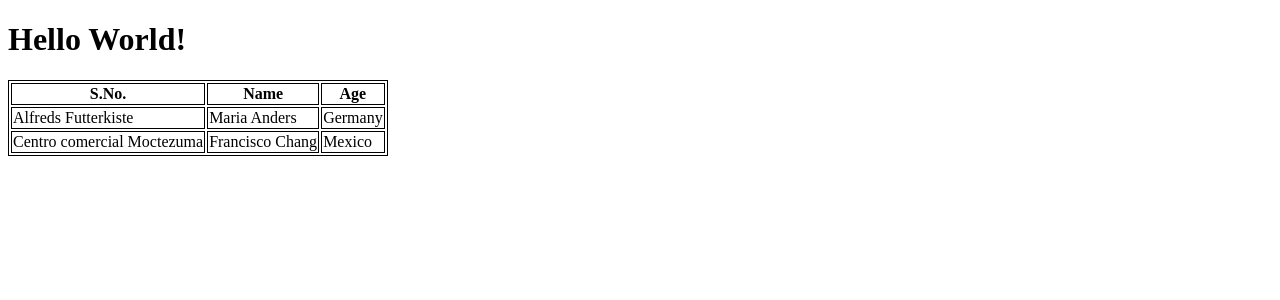
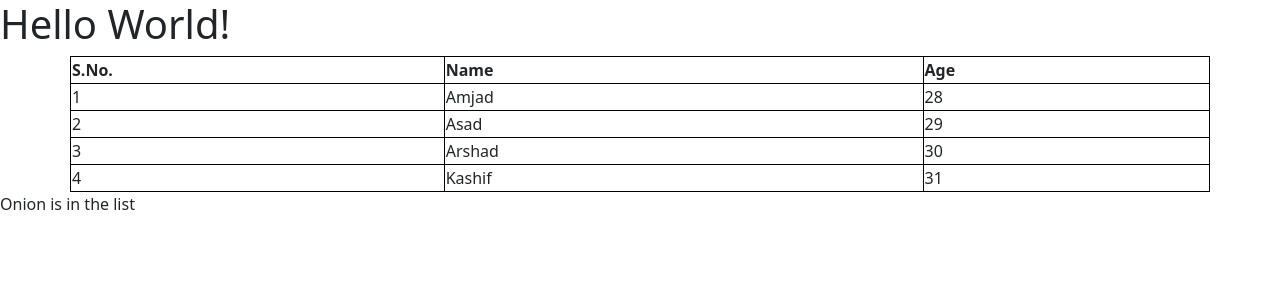
Before and after one commit to engineer-amjid/django_tutorial, a Django app: page / in a window 1280 px wide. Shown: the top 300 px of the page. Run offline with Django 5.2, Linux system fonts and the light colour scheme.

Commit message:
template tags

```diff
--- a/home/templates/home/index.html
+++ b/home/templates/home/index.html
@@ -3,6 +3,7 @@
 <html lang="en">
 <head>
     <meta charset="UTF-8">
+    <link href="https://cdn.jsdelivr.net/npm/bootstrap@5.3.3/dist/css/bootstrap.min.css" rel="stylesheet" integrity="sha384-QWTKZyjpPEjISv5WaRU9OFeRpok6YctnYmDr5pNlyT2bRjXh0JMhjY6hW+ALEwIH" crossorigin="anonymous">
     <title>Home Page</title>
     <style>
         table, th, td, tr {
@@ -12,22 +13,26 @@
 </head>
 <body>
     <h1>Hello World!</h1>
-<table>
+<table class="container">
   <tr>
     <th>S.No.</th>
     <th>Name</th>
     <th>Age</th>
   </tr>
-  <tr>
-    <td>Alfreds Futterkiste</td>
-    <td>Maria Anders</td>
-    <td>Germany</td>
-  </tr>
-  <tr>
-    <td>Centro comercial Moctezuma</td>
-    <td>Francisco Chang</td>
-    <td>Mexico</td>
-  </tr>
+    {% for people in peoples %}
+    <tr>
+        <td>{{ forloop.counter }}</td>
+        <td>{{ people.name }}</td>
+        <td>{{ people.age }}</td>
+    </tr>
+    {% endfor %}
 </table>
+<p>
+    {% if 'Onion' in vegetables %}
+    Onion is in the list
+    {% else %}
+        Onion is not in the list
+    {% endif %}
+</p>
 </body>
 </html>
--- a/home/views.py
+++ b/home/views.py
@@ -7,4 +7,5 @@
         {"name": 'Arshad', 'age' : 30},
         {"name": 'Kashif', 'age' : 31},
     ]
-    return render(request, 'home/index.html', context={'people':peoples})
+    vegetables = ['Tomato', 'Potato', 'Onion', 'Cabbage']
+    return render(request, 'home/index.html', context={'peoples':peoples, 'vegetables':vegetables})
```
